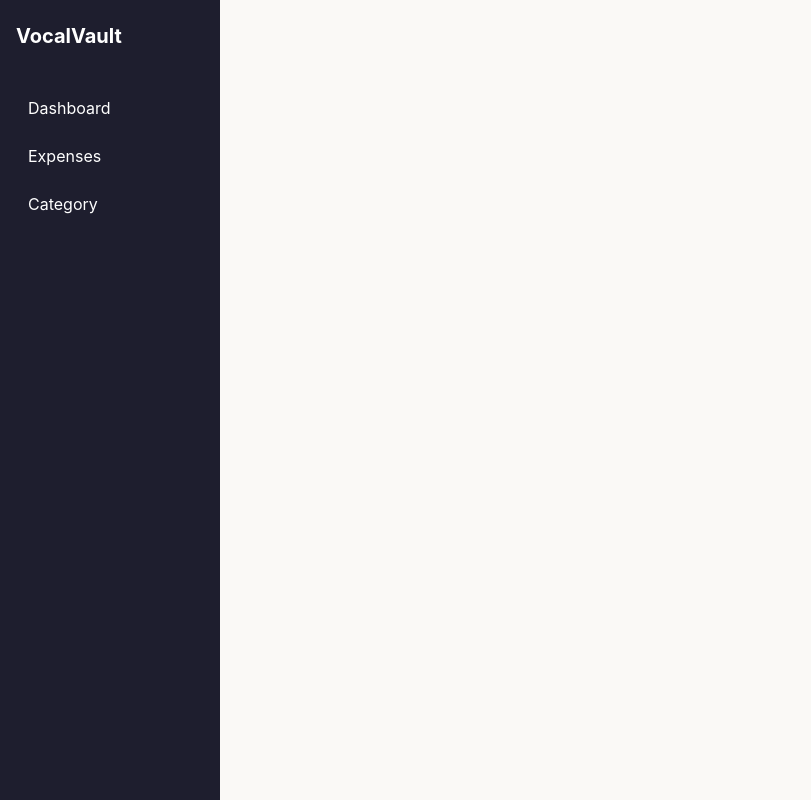
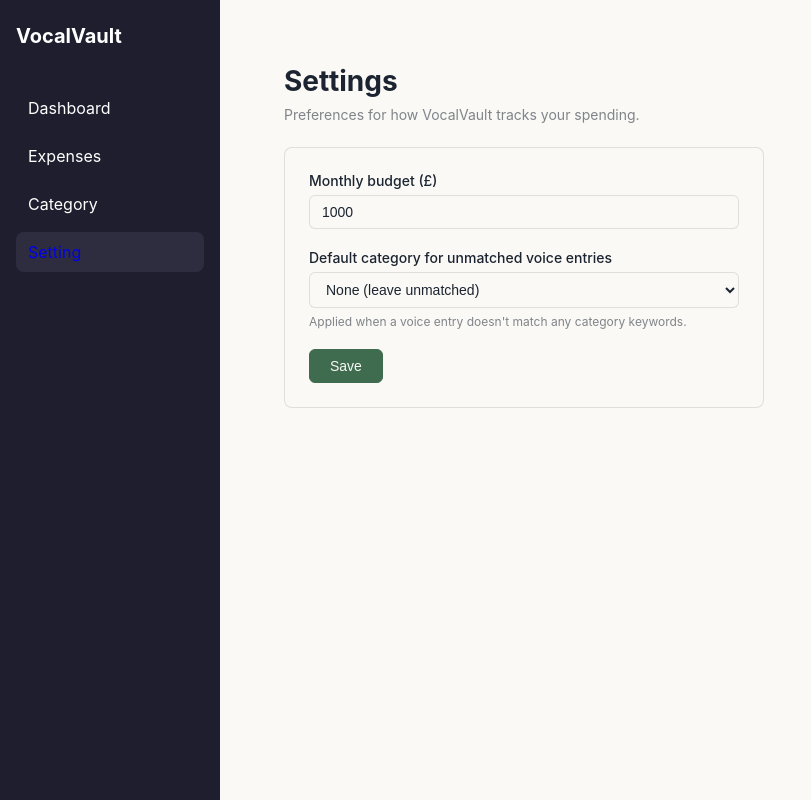
Before and after one commit to adriancwpin/VocalVault, a React (Vite) app in the folder vocalvault-web/: page /setting in a window 1280 px wide. Shown: the whole page, without its empty margins (0-811 px from the left). Built offline with nearby package versions, Linux system fonts and the light colour scheme.

Commit message:
Done with setting panel

```diff
--- a/vocalvault-web/src/App.jsx
+++ b/vocalvault-web/src/App.jsx
@@ -3,6 +3,7 @@ import { BrowserRouter, Routes, Route, NavLink } from 'react-router-dom';
 import Dashboard from './pages/Dashboard.jsx';
 import Expense from './pages/Expense.jsx';
 import Category from './pages/Category.jsx';
+import Setting from './pages/Setting.jsx';
 
 
 function App() {
@@ -50,6 +51,16 @@ function App() {
           })}>
             Category
           </NavLink>
+
+          <NavLink to="/setting" style={({ isActive }) => ({
+            color: isActive ? 'a78bfa' : 'white',
+            textDecoration: 'none',
+            padding: '10px 12px',
+            borderRadius: '8px',
+            backgroundColor: isActive ? '#2d2d3f' : 'transparent',
+          })}>
+            Setting
+          </NavLink>
       </aside>
 
       {/*Main Content*/}
@@ -62,6 +73,7 @@ function App() {
           <Route path = "/" element={<Dashboard />} />
           <Route path = "/expenses" element={<Expense />} />
           <Route path = "/categories" element={<Category />} />
+          <Route path = "/setting" element={<Setting />} />
         </Routes>
       </main>
       </div>
--- /dev/null
+++ b/vocalvault-web/src/pages/Setting.css
@@ -0,0 +1,68 @@
+.setting-page {
+  background-color: var(--color-bg);
+  color: var(--color-text);
+  font-family: -apple-system, BlinkMacSystemFont, "Segoe UI", Roboto, Helvetica, Arial, sans-serif;
+  padding: 32px;
+  min-height: 100vh;
+  box-sizing: border-box;
+}
+
+.settings-card {
+  max-width: 480px;
+  display: flex;
+  flex-direction: column;
+  gap: 20px;
+}
+
+.setting-row {
+  display: flex;
+  flex-direction: column;
+  gap: 6px;
+}
+
+.setting-label {
+  font-size: 14px;
+  font-weight: 500;
+}
+
+.setting-input {
+  border: 1px solid var(--color-border);
+  border-radius: 6px;
+  padding: 8px 12px;
+  font-size: 14px;
+  background-color: var(--color-bg);
+  color: var(--color-text);
+}
+
+.setting-input:focus {
+  outline: none;
+  border-color: var(--color-accent);
+}
+
+.save-button {
+  align-self: flex-start;
+  border: 1px solid var(--color-accent);
+  background-color: var(--color-accent);
+  color: #FAF9F6;
+  border-radius: 6px;
+  padding: 8px 20px;
+  font-size: 14px;
+  font-weight: 500;
+  cursor: pointer;
+}
+
+.save-button:hover {
+  background-color: #35593F;
+}
+
+.page-subtitle {
+  margin: -16px 0 24px;
+  font-size: 14px;
+  color: var(--color-muted);
+}
+
+.setting-hint {
+  margin: 0;
+  font-size: 12px;
+  color: var(--color-muted);
+}
--- /dev/null
+++ b/vocalvault-web/src/pages/Setting.jsx
@@ -0,0 +1,54 @@
+import { useState } from "react";
+import "./Setting.css";
+
+function Setting() {
+  const [monthlyBudget, setMonthlyBudget] = useState(1000);
+  const [defaultCategory, setDefaultCategory] = useState("none");
+
+  const categories = ["Food/Drink", "Transport", "Shopping", "Bills", "Entertainment"];
+
+  return (
+    <div className="setting-page">
+      <h1 className="page-title">Settings</h1>
+      <p className="page-subtitle">Preferences for how VocalVault tracks your spending.</p>
+
+      <div className="card settings-card">
+        <div className="setting-row">
+          <label className="setting-label" htmlFor="budget-input">
+            Monthly budget (£)
+          </label>
+          <input
+            id="budget-input"
+            className="setting-input"
+            type="number"
+            min="0"
+            value={monthlyBudget}
+            onChange={(e) => setMonthlyBudget(Number(e.target.value))}
+          />
+        </div>
+
+        <div className="setting-row">
+          <label className="setting-label" htmlFor="default-category">
+            Default category for unmatched voice entries
+          </label>
+          <select
+            id="default-category"
+            className="setting-input"
+            value={defaultCategory}
+            onChange={(e) => setDefaultCategory(e.target.value)}
+          >
+            <option value="none">None (leave unmatched)</option>
+            {categories.map((name) => (
+              <option key={name} value={name}>{name}</option>
+            ))}
+          </select>
+          <p className="setting-hint">Applied when a voice entry doesn't match any category keywords.</p>
+        </div>
+
+        <button className="save-button">Save</button>
+      </div>
+    </div>
+  );
+}
+
+export default Setting;
```
